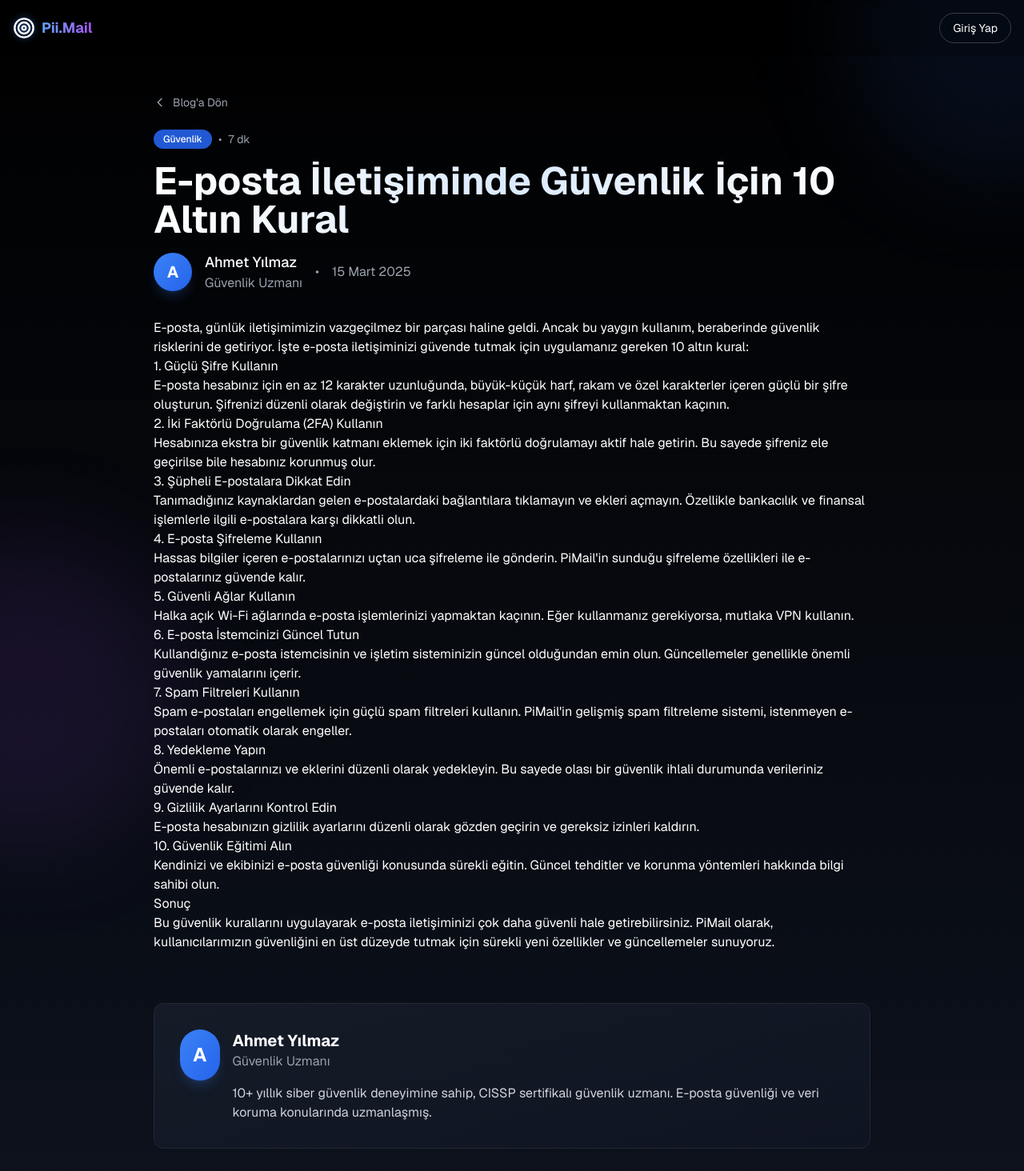
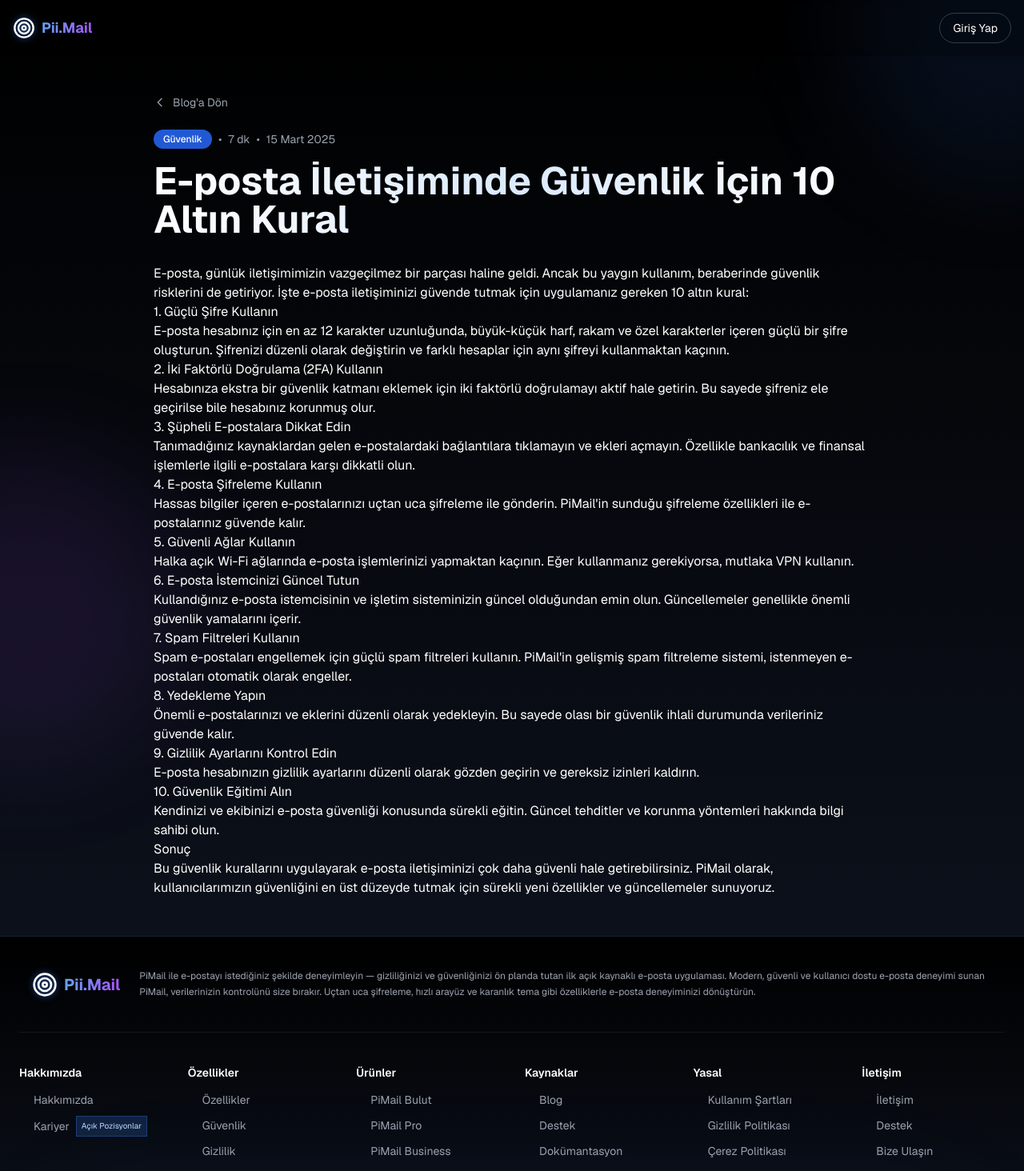
Before and after one commit to TolgaNogay/pii-mail, a Next.js app: page /blog/1 in a window 1280 px wide. Shown: the top 1464 px of the page at 80% size. Built offline with nearby package versions, Linux system fonts and the light colour scheme.

Commit message:
remove: blog author information from blog pages

```diff
--- a/src/app/blog/[id]/page.tsx
+++ b/src/app/blog/[id]/page.tsx
@@ -171,23 +171,13 @@ export default function BlogPostPage() {
                 </span>
                 <span className="text-gray-400 text-sm">•</span>
                 <span className="text-gray-400 text-sm">{post.readTime}</span>
+                <span className="text-gray-400 text-sm">•</span>
+                <span className="text-gray-400 text-sm">{post.date}</span>
               </div>
 
               <h1 className="text-4xl md:text-5xl font-bold bg-gradient-to-r from-white via-blue-100 to-white text-transparent bg-clip-text leading-tight">
                 {post.title}
               </h1>
-
-              <div className="flex items-center space-x-4">
-                <div className="w-12 h-12 rounded-full bg-gradient-to-br from-blue-500 to-blue-600 flex items-center justify-center text-white text-xl font-bold shadow-lg shadow-blue-500/20">
-                  {post.author.charAt(0)}
-                </div>
-                <div>
-                  <p className="font-medium text-lg">{post.author}</p>
-                  <p className="text-gray-400">{post.authorRole}</p>
-                </div>
-                <div className="text-gray-400">•</div>
-                <div className="text-gray-400">{post.date}</div>
-              </div>
             </div>
           </motion.div>
 
@@ -199,25 +189,6 @@ export default function BlogPostPage() {
             className="prose prose-invert prose-lg max-w-none"
             dangerouslySetInnerHTML={{ __html: post.content }}
           />
-
-          {/* Author Bio */}
-          <motion.div
-            initial={{ y: 20, opacity: 0 }}
-            animate={{ y: 0, opacity: 1 }}
-            transition={{ duration: 0.5, delay: 0.3 }}
-            className="mt-16 p-8 bg-gradient-to-br from-gray-800/50 to-gray-900/50 rounded-xl border border-gray-800"
-          >
-            <div className="flex items-start space-x-4">
-              <div className="w-16 h-16 rounded-full bg-gradient-to-br from-blue-500 to-blue-600 flex items-center justify-center text-white text-2xl font-bold shadow-lg shadow-blue-500/20">
-                {post.author.charAt(0)}
-              </div>
-              <div>
-                <h3 className="text-xl font-bold">{post.author}</h3>
-                <p className="text-gray-400 mb-4">{post.authorRole}</p>
-                <p className="text-gray-300">{post.authorBio}</p>
-              </div>
-            </div>
-          </motion.div>
 
           {/* Related Posts */}
           {relatedPosts.length > 0 && (
--- a/src/app/blog/page.tsx
+++ b/src/app/blog/page.tsx
@@ -240,21 +240,11 @@ export default function BlogPage() {
                   </p>
 
                   <div className="flex items-center justify-between">
-                    <div className="flex items-center space-x-3">
-                      <div className="w-8 h-8 rounded-full bg-gradient-to-br from-blue-500 to-blue-600 flex items-center justify-center text-white font-bold shadow-lg shadow-blue-500/20">
-                        {post.author.charAt(0)}
-                      </div>
-                      <div className="min-w-0 max-w-[120px]">
-                        <p className="text-sm font-medium text-white truncate">
-                          {post.author}
-                        </p>
-                        <p className="text-xs text-gray-500 truncate">{post.authorRole}</p>
-                      </div>
+                    <div className="text-xs text-gray-400">
+                      {post.date}
                     </div>
-                    <div className="text-xs text-gray-500 flex items-center gap-2 flex-shrink-0">
-                      <span>{post.date}</span>
-                      <span>•</span>
-                      <span>{post.readTime}</span>
+                    <div className="text-xs text-gray-400">
+                      {post.readTime}
                     </div>
                   </div>
                 </div>
```
